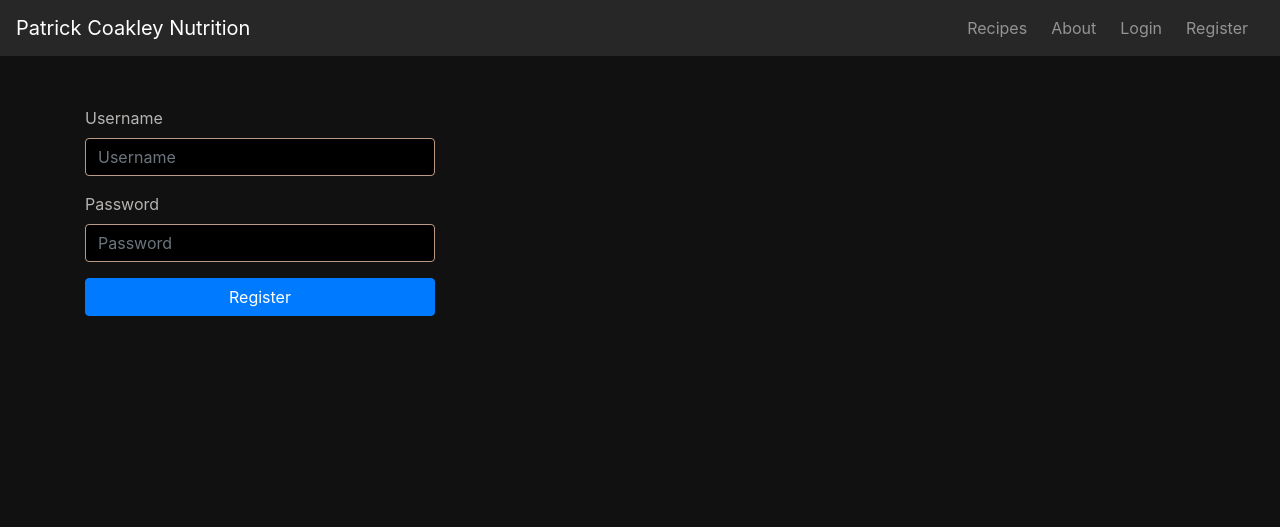
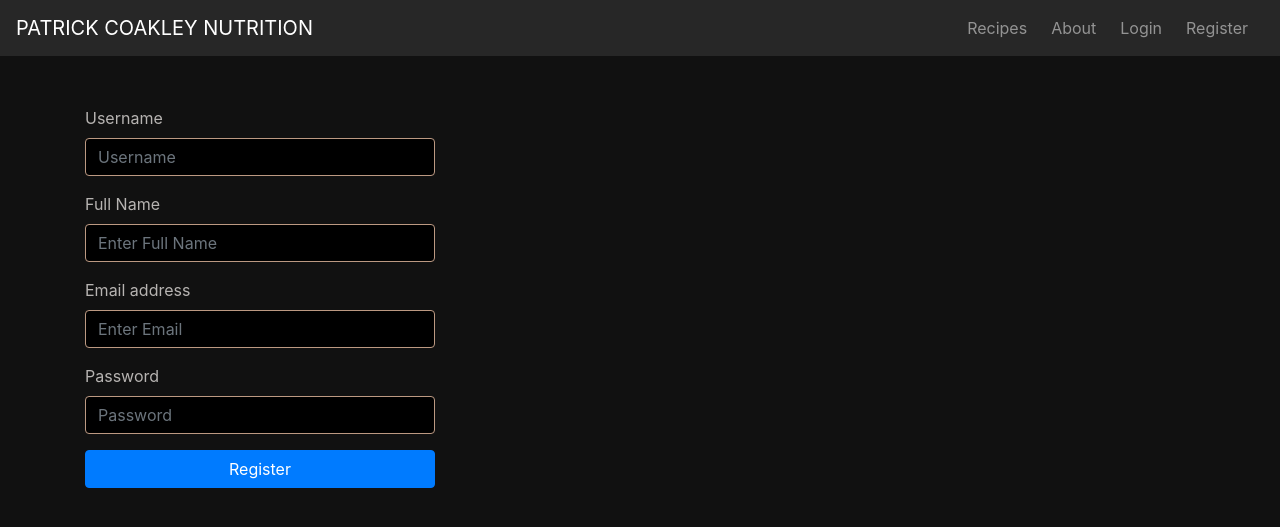
Before and after one commit to PatrickCoakley23/milestone3-, a Flask app: page /register in a window 1280 px wide. Shown: the top 527 px of the page. Run offline with Flask 2, Linux system fonts and the light colour scheme; some libraries are stand-ins or nearby versions.

Commit message:
Added fields to register form, icons to recipe_selected page and styled flash message

```diff
--- a/run.py
+++ b/run.py
@@ -34,7 +34,7 @@
 @app.route('/update', methods=['POST', 'GET'])
 def update_login():
     users = mongo.db.users
-    login_user = users.find_one({'name' : request.form['username']})
+    login_user = users.find_one({'username' : request.form['username']})
 
     if login_user:
         if bcrypt.check_password_hash(login_user['password'], request.form.get('pass')):
@@ -49,14 +49,22 @@
 def register():
     if request.method == 'POST':
         users = mongo.db.users
-        existing_user = users.find_one({'name' : request.form.get('username')})
+        existing_user = users.find_one({'username' : request.form.get('username')})
 
         if existing_user is None:
             password = request.form.get("pass")
+            username = request.form.get('username')
+            fullname = request.form.get('fullname')
+            email = request.form.get('email')
             hashpass = bcrypt.generate_password_hash(password).decode('utf-8')
-            users.insert({'name' : request.form.get('username'), 'password' : hashpass})
+            users.insert({'username' : username,
+                        'password' : hashpass,
+                        'fullname' : fullname,
+                        'email' : email
+                        })
+
             session['username'] = request.form.get('username')
-            flash('Welcome to Patrick Coakley Nutrition, You have succesfully registered an account with us!')
+            flash('Hello ' + session['username'] + ' Welcome to Patrick Coakley Nutrition')
             return redirect(url_for('get_recipes'))
 
         flash('That username already exists!')
@@ -102,6 +110,7 @@
 def insert_recipe():
     if 'username' in session:
         recipes = mongo.db.recipes
+        user = mongo.db.users.find_one({'username': session['username']})
 
 
         enter_recipes = {
@@ -118,9 +127,9 @@
             'method': request.form.get('method'),
             'image_link': request.form.get('image_link'),
             'description': request.form.get('description'),
-            'permission_to_delete': True,
             'username': session['username']
-        }
+
+            }
 
         recipes.insert_one(enter_recipes)
         return redirect(url_for("my_recipes"))
@@ -161,7 +170,6 @@
             'method': request.form.get('method'),
             'image_link': request.form.get('image_link'),
             'description': request.form.get('description'),
-            'permission_to_delete': True,
             'username': session['username']
 
         })
--- a/static/css/style.css
+++ b/static/css/style.css
@@ -157,6 +157,9 @@
   }
 }
 */
+.uppercase {
+    text-transform: uppercase;
+}
 
 .recipe-selected {
     display: flex;
--- a/templates/base.html
+++ b/templates/base.html
@@ -5,6 +5,7 @@
     <meta name="viewport" content="width=device-width, initial-scale=1.0">
     <link rel="stylesheet" href="https://stackpath.bootstrapcdn.com/bootstrap/4.5.0/css/bootstrap.min.css" integrity="sha384-9aIt2nRpC12Uk9gS9baDl411NQApFmC26EwAOH8WgZl5MYYxFfc+NcPb1dKGj7Sk" crossorigin="anonymous">
     <link rel="stylesheet" href="{{url_for('static', filename='css/style.css')}}" type="text/css">
+    <script src="https://kit.fontawesome.com/449fb42052.js" crossorigin="anonymous"></script>
     <title>Document</title>
 </head>
 <body>
--- a/templates/register.html
+++ b/templates/register.html
@@ -4,13 +4,21 @@
     <div class="row">
         <div class="col-md-4 col-md-offset-4">
             <form method=POST action="{{ url_for('register') }}">
-                <div class="form-group">
-                    <label for="exampleInputEmail1">Username</label>
-                    <input type="text" class="form-control" name="username" placeholder="Username">
+               <div class="form-group">
+                    <label for="username">Username</label>
+                    <input type="text" class="form-control" name="username" placeholder="Username" required>
+                </div>
+                   <div class="form-group">
+                    <label for="fullname">Full Name</label>
+                    <input type="text" class="form-control" id="fullname" aria-describedby="full_nameHelp" placeholder="Enter Full Name" name="fullname" required>
                 </div>
                 <div class="form-group">
-                    <label for="exampleInputPassword1">Password</label>
-                    <input type="password" class="form-control" name="pass" placeholder="Password">
+                    <label for="email">Email address</label>
+                    <input type="email" class="form-control" id="Email" aria-describedby="emailHelp" placeholder="Enter Email" name="email" required>
+                </div>
+                <div class="form-group">
+                    <label for="InputPassword1">Password</label>
+                    <input type="password" class="form-control" name="pass" placeholder="Password" required>
                 </div>
                 <button type="submit" class="btn btn-primary btn-block">Register</button>
             </form>
```
Also changed, not shown: templates/recipe_selected.html (+21 -11 lines).
